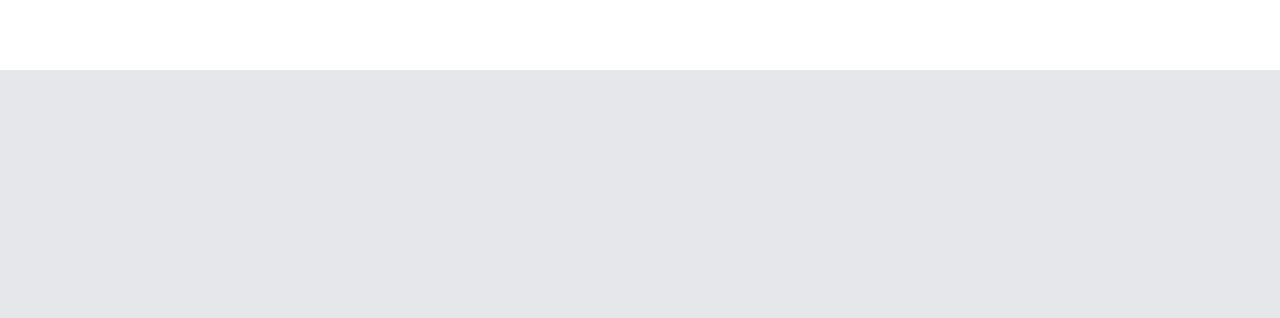
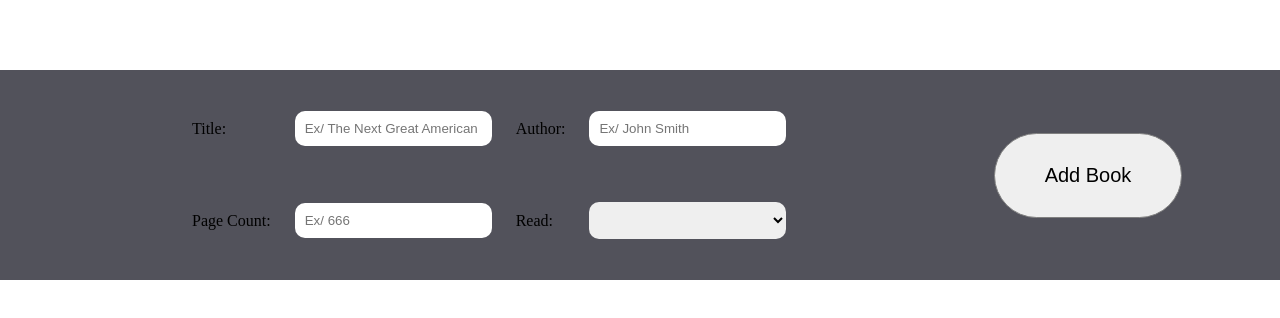
Before and after one commit to Mihai1481/Project-Library, a plain HTML site: page index.html in a window 1280 px wide. Shown: the part 130-448 px from the top of the page. Drawn offline with Linux system fonts and the light colour scheme.

Commit message:
Create form for adding books

```diff
--- a/index.html
+++ b/index.html
@@ -15,7 +15,53 @@
           <button>Add book</button>
         </div>
       </div>
-      <div class="book-content"></div>
+      <div class="new-book-container">
+        <form class="form-book" action="">
+          <div class="fields">
+            <label for="new-title">Title:</label>
+            <input
+              type="text"
+              id="new-title"
+              name="title"
+              placeholder="Ex/ The Next Great American Novel"
+              required
+            />
+            <label for="new-author">Author:</label>
+            <input
+              type="text"
+              id="new-author"
+              name="author"
+              placeholder="Ex/ John Smith"
+              pattern="[A-Za-z]*"
+              required
+            />
+
+            <label for="new-pages">Page Count:</label>
+            <input
+              type="text"
+              id="new-pages"
+              name="pages"
+              placeholder="Ex/ 666"
+              pattern="\d*"
+              inputmode="numeric"
+              required
+            />
+
+            <label for="new-read-status">Read:</label>
+            <select id="new-read-status" name="isRead" required>
+              <option value="" disabled selected hidden></option>
+              <option value="true">Yes</option>
+              <option value="false">No</option>
+            </select>
+          </div>
+          <div class="form-btn">
+            <button class="add-book-btn" id="add-book-button" type="submit">
+              Add Book
+            </button>
+          </div>
+        </form>
+      </div>
+      <div class="book-list"></div>
     </div>
   </body>
 </html>
--- a/style.css
+++ b/style.css
@@ -1,6 +1,7 @@
 *{
     margin: 0;
     padding: 0;
+
 }
 
 .page{
@@ -19,3 +20,43 @@
     background-color: #e5e7eb;
     height: 100vh;
 }
+
+.form-book{
+    height: 210px;
+    background-color: #52525b;
+    display: grid;
+    grid-template-columns: 70% 30%;
+}
+
+.fields{
+    padding: 25px 15vw;
+    display: grid;
+    grid-template-columns: max-content 1fr max-content 1fr;
+    align-items: center;
+    gap: 1.5rem;
+
+}
+
+.form-btn{
+    display: flex;
+    justify-content: space-around;
+    grid-column: 2 / 3;
+    align-items: center;
+    padding: 10px 10px;
+}
+
+.add-book-btn{
+    border-radius: 50px;
+    padding: 30px 50px;
+    font-size: 20px;
+    border: 1px solid grey;
+}
+
+
+input, select{
+    border: none;
+    outline: none;
+    padding: 10px 10px;
+    border-radius: 10px;
+
+}
```
